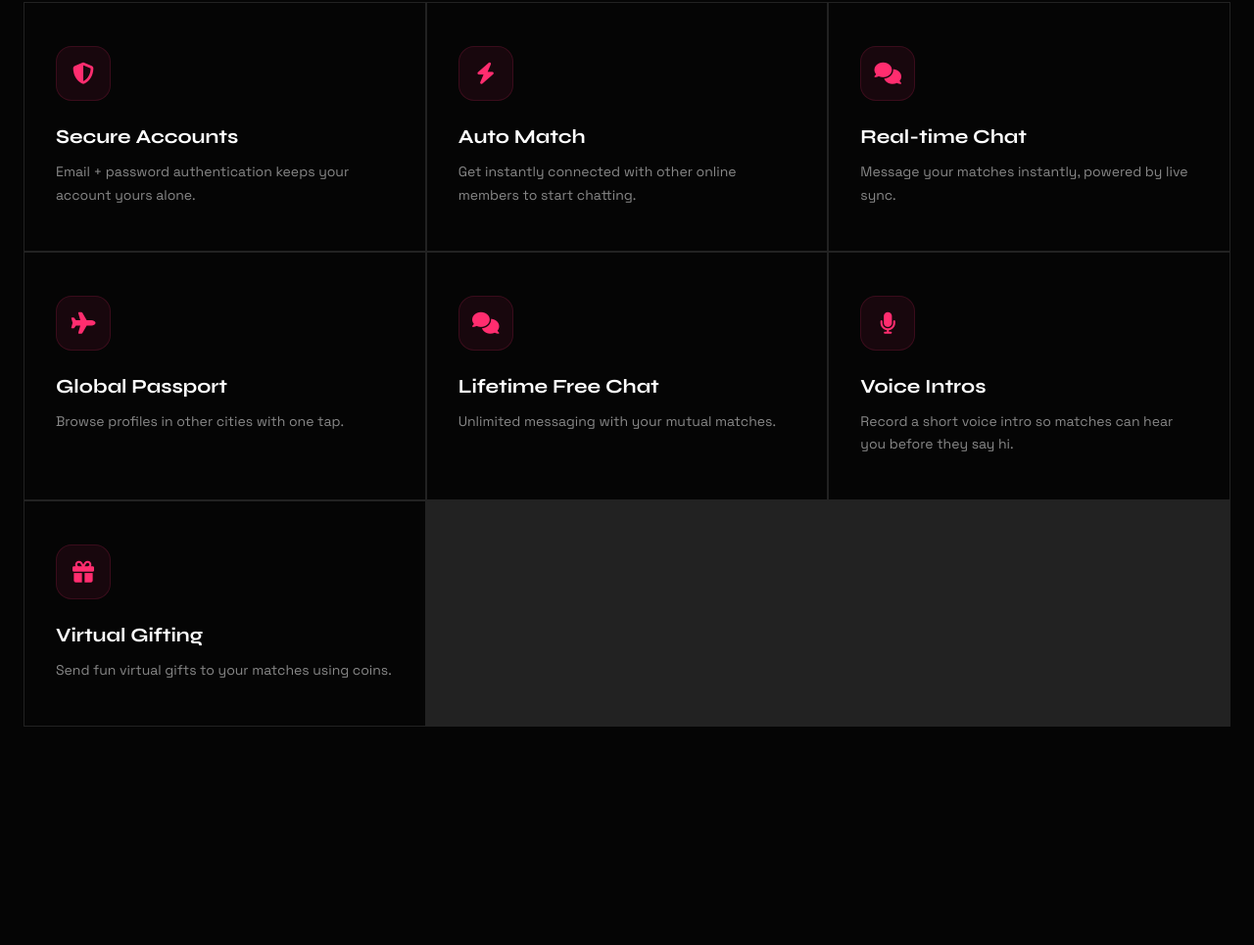
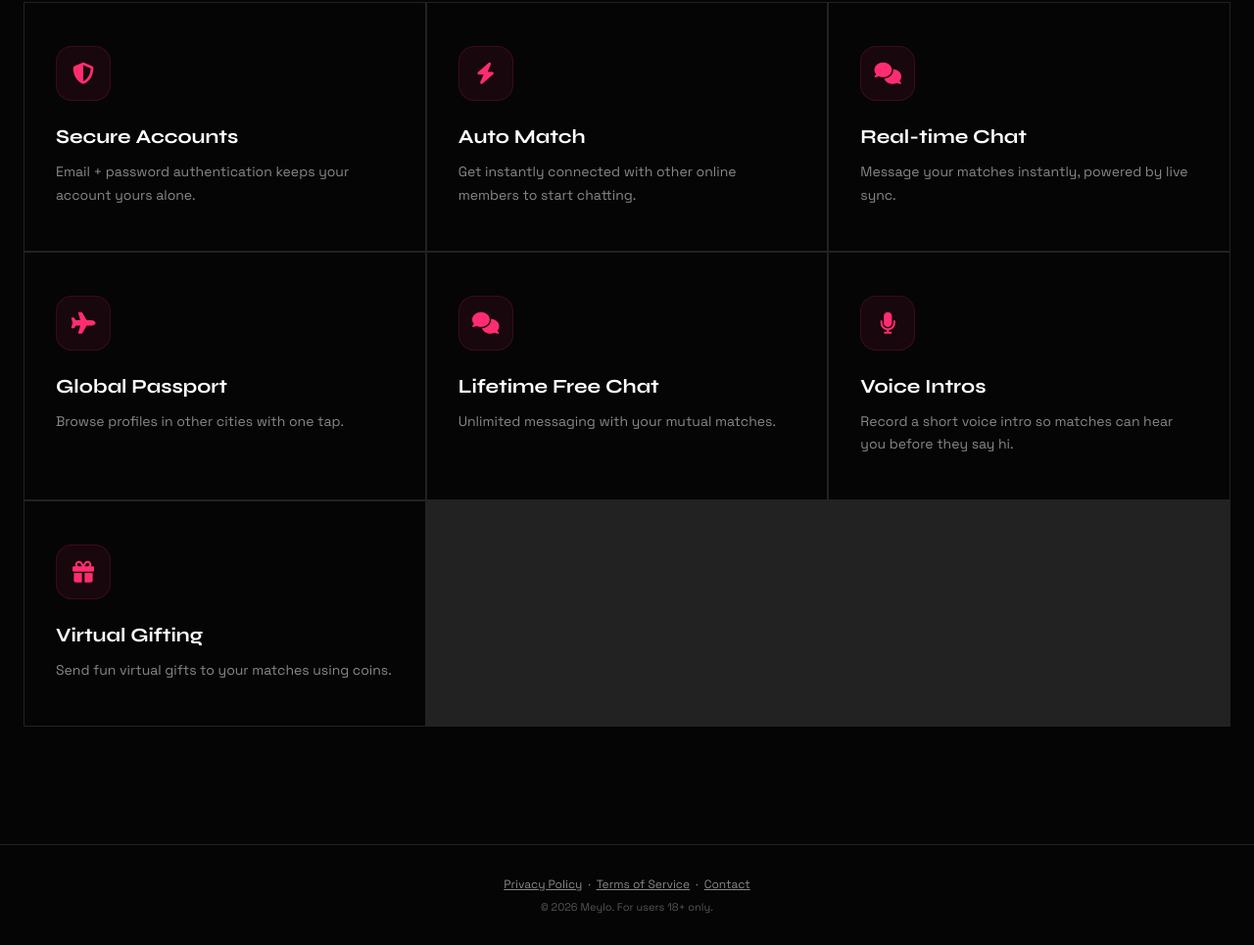
Before and after one commit to tminhaj97-create/meylo-live, a website: page index.html in a window 1280 px wide. Shown: the part 1195-2160 px from the top of the page at 98% size. Before the commit the page ends 2057 px from the top, so only its background shows below. Drawn offline with Linux system fonts and the light colour scheme; no server answers.

Commit message:
Add index.html

```diff
--- a/index.html
+++ b/index.html
@@ -125,6 +125,17 @@
             <div class="feature-card"><div class="feature-icon"><i class="fas fa-gift"></i></div><h3>Virtual Gifting</h3><p>Send fun virtual gifts to your matches using coins.</p></div>
         </div>
     </section>
+
+    <footer style="border-top:1px solid var(--border);padding:32px 24px;text-align:center">
+        <p style="font-size:12px;color:var(--fg-muted)">
+            <a href="privacy.html" style="color:var(--fg-muted);text-decoration:underline">Privacy Policy</a>
+            &nbsp;·&nbsp;
+            <a href="terms.html" style="color:var(--fg-muted);text-decoration:underline">Terms of Service</a>
+            &nbsp;·&nbsp;
+            <a href="mailto:meylosupport@gmail.com" style="color:var(--fg-muted);text-decoration:underline">Contact</a>
+        </p>
+        <p style="font-size:11px;color:#555;margin-top:8px">© 2026 Meylo. For users 18+ only.</p>
+    </footer>
 </div>
 
 <!-- ========================================== -->
@@ -352,6 +363,10 @@
         </div>
         <div class="form-group"><label>Email*</label><input type="email" id="rMail" class="form-control" placeholder="you@example.com"></div>
         <div class="form-group"><label>Password (min 6 chars)*</label><input type="password" id="rPass" class="form-control" placeholder="••••••"></div>
+        <div class="form-group" style="display:flex;align-items:flex-start;gap:8px;margin-top:6px">
+            <input type="checkbox" id="rAgree" style="margin-top:3px">
+            <label for="rAgree" style="font-size:11px;color:var(--fg-muted);cursor:pointer">I confirm I am 18+ and agree to the <a href="terms.html" target="_blank" style="color:var(--accent)">Terms of Service</a> and <a href="privacy.html" target="_blank" style="color:var(--accent)">Privacy Policy</a>.</label>
+        </div>
         <button class="btn-primary" style="width:100%;justify-content:center;margin-top:10px" onclick="submitReg()"><i class="fas fa-check"></i> Join Now</button>
         <p style="font-size:11px;color:var(--fg-muted);text-align:center;margin-top:10px">Already have an account? <a style="color:var(--accent);cursor:pointer" onclick="closeMo('regMo');openMo('loginMo')">Log in</a></p>
     </div>
```
